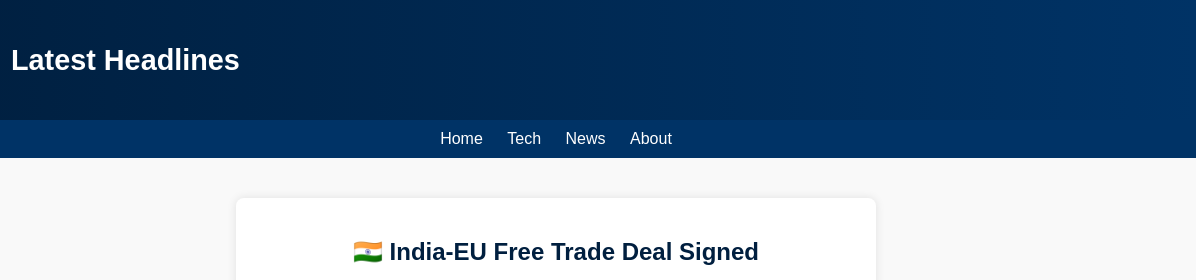
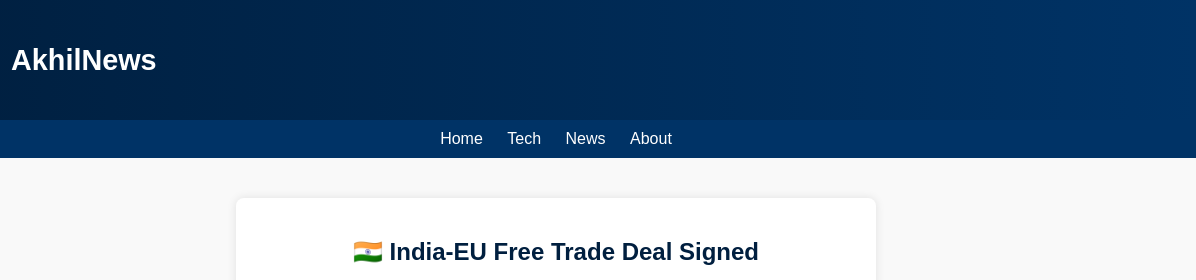
Before and after one commit to akhil123-gif/tecknews, a plain HTML site: page news.html in a window 1280 px wide. Shown: the top 280 px of the page, 84-1280 px from the left. Drawn offline with Linux system fonts and the light colour scheme.

Commit message:
Update news.html

```diff
--- a/news.html
+++ b/news.html
@@ -72,7 +72,7 @@
 
   <header class="hero">
     <img src="logo.png" alt="AkhilNews Logo" />
-    <h1>Latest Headlines</h1>
+    <h1>AkhilNews</h1>
   </header>
 
   <nav>
```
